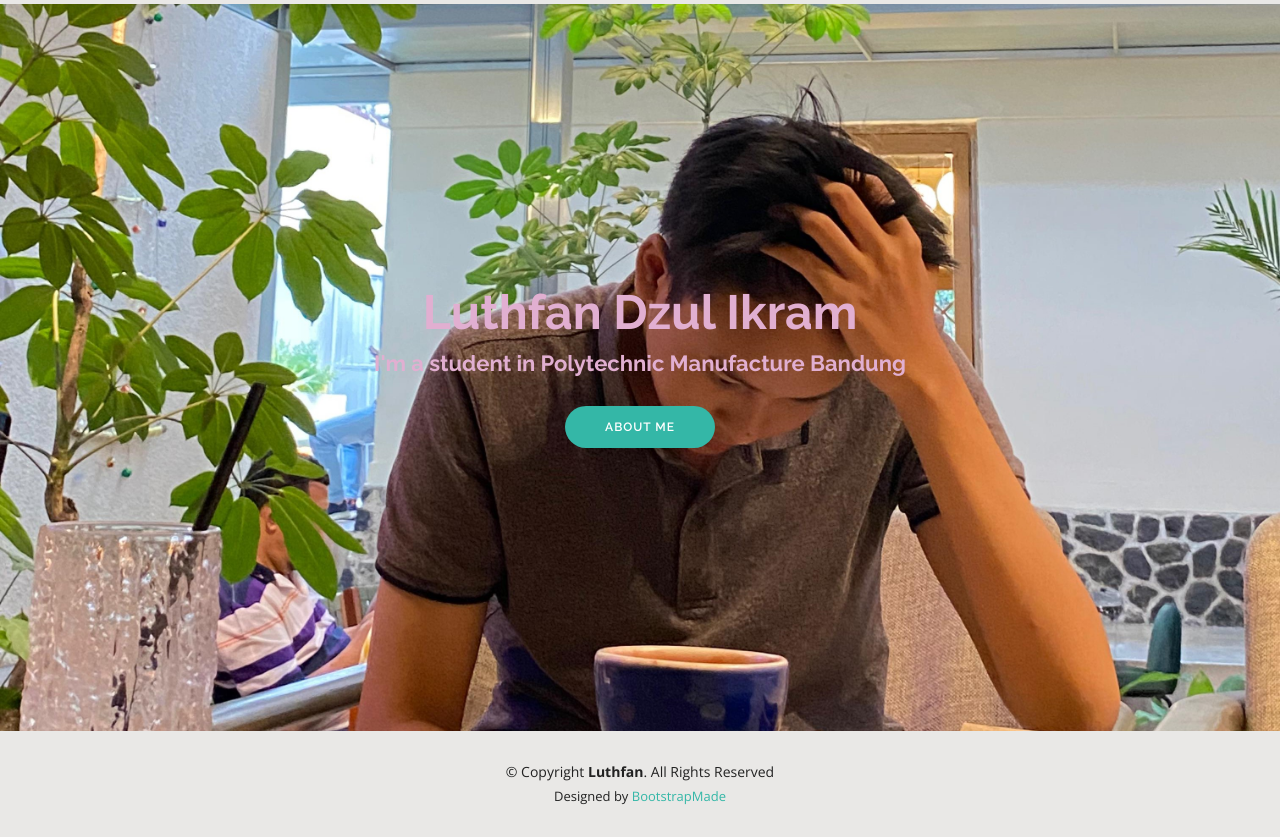
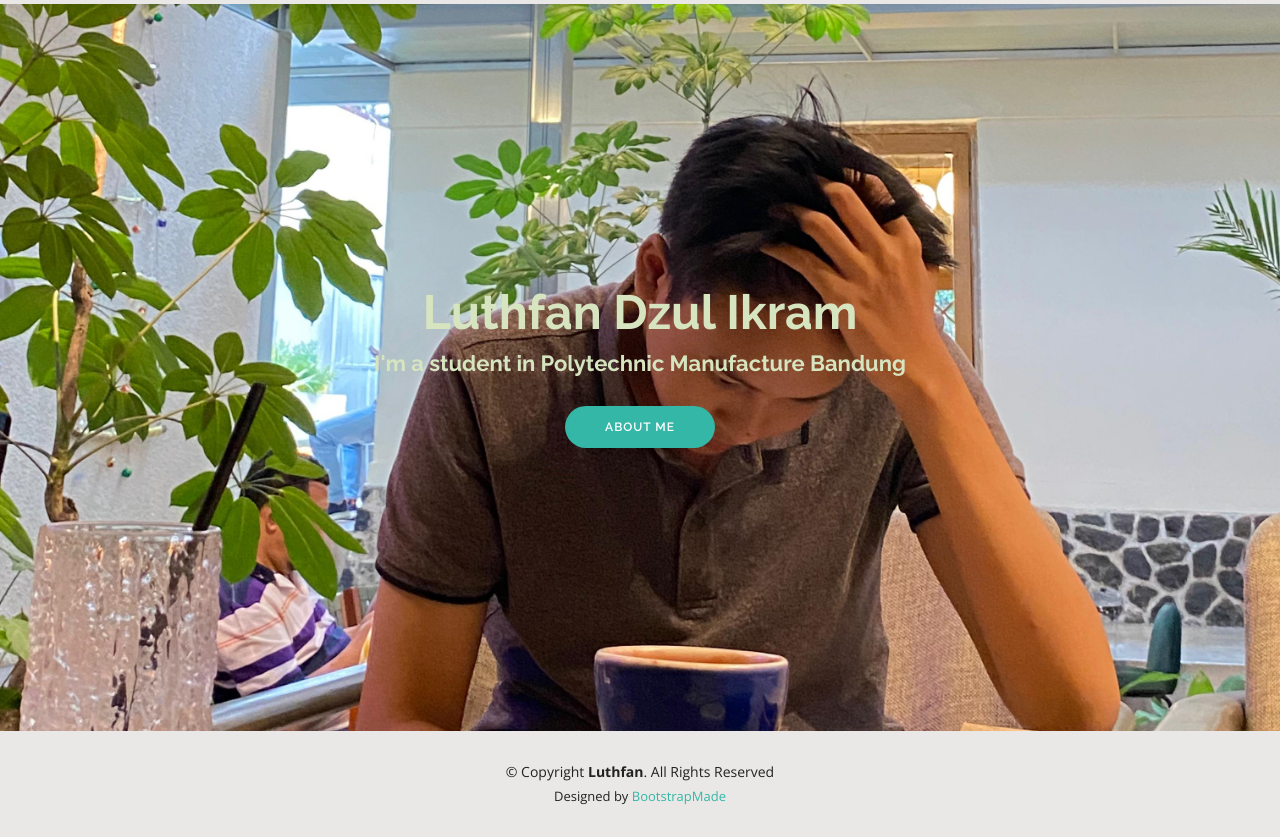
Before and after one commit to luthfannnn/websitelutpan, a plain HTML site: page index.html in a window 1280 px wide. Shown: the part 69-906 px from the top of the page. Drawn offline with nearby package versions, Linux system fonts and the light colour scheme.

Commit message:
Update style.css

```diff
--- a/assets/css/style.css
+++ b/assets/css/style.css
@@ -1288,10 +1288,10 @@ section {
   color: #34b7a7;
 }
 #hero h1 {
-  color: #E1AFD1; /* Ubah warna teks judul sesuai keinginan Anda */
+  color: #D7E4C0; /* Ubah warna teks judul sesuai keinginan Anda */
 }
 #hero h2 {
-  color: #E1AFD1; /* Ubah warna teks subjudul sesuai keinginan Anda */
+  color: #D7E4C0; /* Ubah warna teks subjudul sesuai keinginan Anda */
 }
 #hero h2 {s
   font-size: 28px; /* Ganti nilai 24px dengan ukuran font yang Anda inginkan */
```
